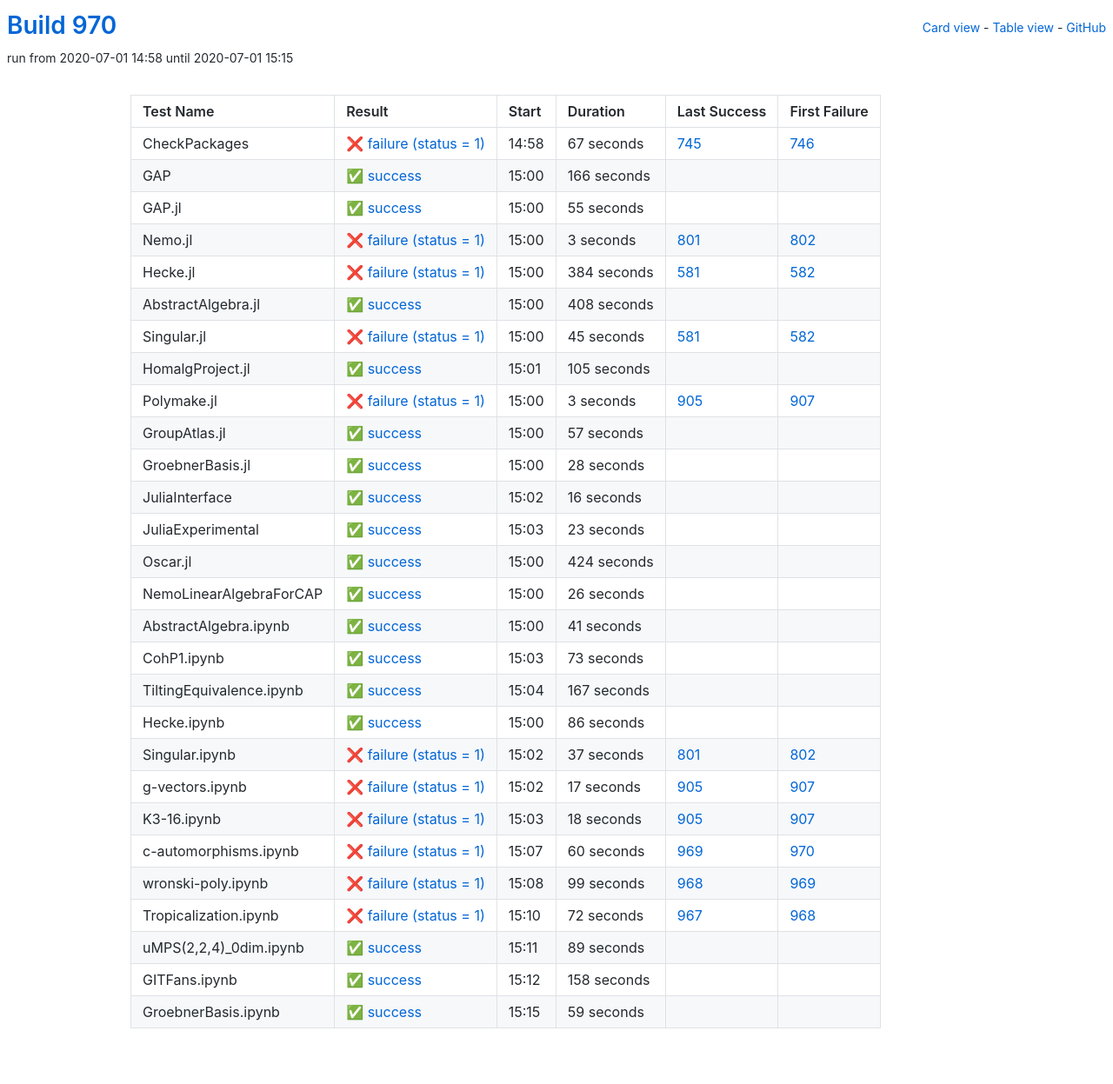
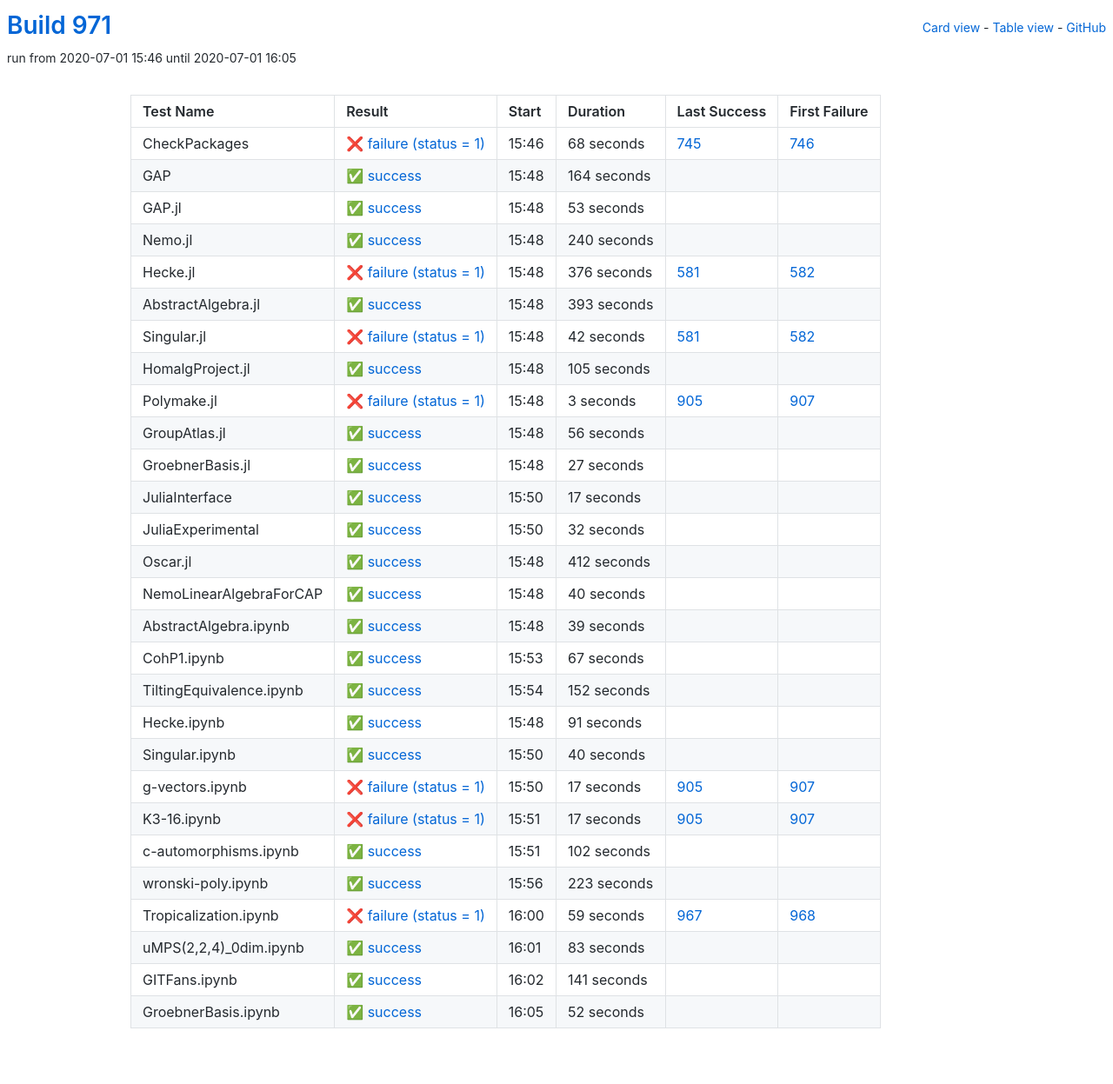
Before and after one commit to oscar-system/oscar-ci-status-1.4, a Jekyll site: the page built from table.html, in a window 1280 px wide. Shown: the whole page at 87% size. Built offline with Jekyll 4.4.1, drawn with Linux system fonts in a browser that asks for light colours.

Commit message:
Build #971

```diff
--- a/_data/ci.yml
+++ b/_data/ci.yml
@@ -1,6 +1,6 @@
 ---
-build: 970
-build_url: https://oscarci.mathematik.uni-kl.de/job/oscar-julia-1.4/970/
+build: 971
+build_url: https://oscarci.mathematik.uni-kl.de/job/oscar-julia-1.4/971/
 job: oscar-julia-1.4
 organization: oscar-system
 repo: oscar-ci-status-1.4
@@ -8,92 +8,92 @@ repourl: https://github.com/oscar-system/oscar-ci-status-1.4
 tests:
 - name: CheckPackages
   id: checkpackages
-  log: https://oscarci.mathematik.uni-kl.de/job/oscar-julia-1.4/970/artifact/logs/build-970/CheckPackages.log
-  start: 2020-07-01 14:58
+  log: https://oscarci.mathematik.uni-kl.de/job/oscar-julia-1.4/971/artifact/logs/build-971/CheckPackages.log
+  start: 2020-07-01 15:46
   success: false
   exitcode: 1
   status: failure
-  duration: 67
+  duration: 68
   last_success: 745
   last_success_url: https://oscarci.mathematik.uni-kl.de/job/oscar-julia-1.4/745/
   first_failure: 746
   first_failure_url: https://oscarci.mathematik.uni-kl.de/job/oscar-julia-1.4/746/
 - name: GAP
   id: gap
-  log: https://oscarci.mathematik.uni-kl.de/job/oscar-julia-1.4/970/artifact/logs/build-970/GAP.log
-  start: 2020-07-01 15:00
+  log: https://oscarci.mathematik.uni-kl.de/job/oscar-julia-1.4/971/artifact/logs/build-971/GAP.log
+  start: 2020-07-01 15:48
   success: true
   exitcode: 0
   status: success
-  duration: 166
+  duration: 164
   last_success: false
   last_success_url:
   first_failure: false
   first_failure_url:
 - name: GAP.jl
   id: gap-jl
-  log: https://oscarci.mathematik.uni-kl.de/job/oscar-julia-1.4/970/artifact/logs/build-970/GAP.jl.log
-  start: 2020-07-01 15:00
+  log: https://oscarci.mathematik.uni-kl.de/job/oscar-julia-1.4/971/artifact/logs/build-971/GAP.jl.log
+  start: 2020-07-01 15:48
   success: true
   exitcode: 0
   status: success
-  duration: 55
+  duration: 53
   last_success: false
   last_success_url:
   first_failure: false
   first_failure_url:
 - name: Nemo.jl
   id: nemo-jl
-  log: https://oscarci.mathematik.uni-kl.de/job/oscar-julia-1.4/970/artifact/logs/build-970/Nemo.jl.log
-  start: 2020-07-01 15:00
+  log: https://oscarci.mathematik.uni-kl.de/job/oscar-julia-1.4/971/artifact/logs/build-971/Nemo.jl.log
+  start: 2020-07-01 15:48
+  success: true
+  exitcode: 0
+  status: success
+  duration: 240
+  last_success: false
+  last_success_url:
+  first_failure: false
+  first_failure_url:
+- name: Hecke.jl
+  id: hecke-jl
+  log: https://oscarci.mathematik.uni-kl.de/job/oscar-julia-1.4/971/artifact/logs/build-971/Hecke.jl.log
+  start: 2020-07-01 15:48
   success: false
   exitcode: 1
   status: failure
-  duration: 3
-  last_success: 801
-  last_success_url: https://oscarci.mathematik.uni-kl.de/job/oscar-julia-1.4/801/
-  first_failure: 802
-  first_failure_url: https://oscarci.mathematik.uni-kl.de/job/oscar-julia-1.4/802/
-- name: Hecke.jl
-  id: hecke-jl
-  log: https://oscarci.mathematik.uni-kl.de/job/oscar-julia-1.4/970/artifact/logs/build-970/Hecke.jl.log
-  start: 2020-07-01 15:00
-  success: false
-  exitcode: 1
-  status: failure
-  duration: 384
+  duration: 376
   last_success: 581
   last_success_url: https://oscarci.mathematik.uni-kl.de/job/oscar-julia-1.4/581/
   first_failure: 582
   first_failure_url: https://oscarci.mathematik.uni-kl.de/job/oscar-julia-1.4/582/
 - name: AbstractAlgebra.jl
   id: abstractalgebra-jl
-  log: https://oscarci.mathematik.uni-kl.de/job/oscar-julia-1.4/970/artifact/logs/build-970/AbstractAlgebra.jl.log
-  start: 2020-07-01 15:00
+  log: https://oscarci.mathematik.uni-kl.de/job/oscar-julia-1.4/971/artifact/logs/build-971/AbstractAlgebra.jl.log
+  start: 2020-07-01 15:48
   success: true
   exitcode: 0
   status: success
-  duration: 408
+  duration: 393
   last_success: false
   last_success_url:
   first_failure: false
   first_failure_url:
 - name: Singular.jl
   id: singular-jl
-  log: https://oscarci.mathematik.uni-kl.de/job/oscar-julia-1.4/970/artifact/logs/build-970/Singular.jl.log
-  start: 2020-07-01 15:00
+  log: https://oscarci.mathematik.uni-kl.de/job/oscar-julia-1.4/971/artifact/logs/build-971/Singular.jl.log
+  start: 2020-07-01 15:48
   success: false
   exitcode: 1
   status: failure
-  duration: 45
+  duration: 42
   last_success: 581
   last_success_url: https://oscarci.mathematik.uni-kl.de/job/oscar-julia-1.4/581/
   first_failure: 582
   first_failure_url: https://oscarci.mathematik.uni-kl.de/job/oscar-julia-1.4/582/
 - name: HomalgProject.jl
   id: homalgproject-jl
-  log: https://oscarci.mathematik.uni-kl.de/job/oscar-julia-1.4/970/artifact/logs/build-970/HomalgProject.jl.log
-  start: 2020-07-01 15:01
+  log: https://oscarci.mathematik.uni-kl.de/job/oscar-julia-1.4/971/artifact/logs/build-971/HomalgProject.jl.log
+  start: 2020-07-01 15:48
   success: true
   exitcode: 0
   status: success
@@ -104,8 +104,8 @@ tests:
   first_failure_url:
 - name: Polymake.jl
   id: polymake-jl
-  log: https://oscarci.mathematik.uni-kl.de/job/oscar-julia-1.4/970/artifact/logs/build-970/Polymake.jl.log
-  start: 2020-07-01 15:00
+  log: https://oscarci.mathematik.uni-kl.de/job/oscar-julia-1.4/971/artifact/logs/build-971/Polymake.jl.log
+  start: 2020-07-01 15:48
   success: false
   exitcode: 1
   status: failure
@@ -116,140 +116,140 @@ tests:
   first_failure_url: https://oscarci.mathematik.uni-kl.de/job/oscar-julia-1.4/907/
 - name: GroupAtlas.jl
   id: groupatlas-jl
-  log: https://oscarci.mathematik.uni-kl.de/job/oscar-julia-1.4/970/artifact/logs/build-970/GroupAtlas.jl.log
-  start: 2020-07-01 15:00
+  log: https://oscarci.mathematik.uni-kl.de/job/oscar-julia-1.4/971/artifact/logs/build-971/GroupAtlas.jl.log
+  start: 2020-07-01 15:48
   success: true
   exitcode: 0
   status: success
-  duration: 57
+  duration: 56
   last_success: false
   last_success_url:
   first_failure: false
   first_failure_url:
 - name: GroebnerBasis.jl
   id: groebnerbasis-jl
-  log: https://oscarci.mathematik.uni-kl.de/job/oscar-julia-1.4/970/artifact/logs/build-970/GroebnerBasis.jl.log
-  start: 2020-07-01 15:00
+  log: https://oscarci.mathematik.uni-kl.de/job/oscar-julia-1.4/971/artifact/logs/build-971/GroebnerBasis.jl.log
+  start: 2020-07-01 15:48
   success: true
   exitcode: 0
   status: success
-  duration: 28
+  duration: 27
   last_success: false
   last_success_url:
   first_failure: false
   first_failure_url:
 - name: JuliaInterface
   id: juliainterface
-  log: https://oscarci.mathematik.uni-kl.de/job/oscar-julia-1.4/970/artifact/logs/build-970/JuliaInterface.log
-  start: 2020-07-01 15:02
+  log: https://oscarci.mathematik.uni-kl.de/job/oscar-julia-1.4/971/artifact/logs/build-971/JuliaInterface.log
+  start: 2020-07-01 15:50
   success: true
   exitcode: 0
   status: success
-  duration: 16
+  duration: 17
   last_success: false
   last_success_url:
   first_failure: false
   first_failure_url:
 - name: JuliaExperimental
   id: juliaexperimental
-  log: https://oscarci.mathematik.uni-kl.de/job/oscar-julia-1.4/970/artifact/logs/build-970/JuliaExperimental.log
-  start: 2020-07-01 15:03
+  log: https://oscarci.mathematik.uni-kl.de/job/oscar-julia-1.4/971/artifact/logs/build-971/JuliaExperimental.log
+  start: 2020-07-01 15:50
   success: true
   exitcode: 0
   status: success
-  duration: 23
+  duration: 32
   last_success: false
   last_success_url:
   first_failure: false
   first_failure_url:
 - name: Oscar.jl
   id: oscar-jl
-  log: https://oscarci.mathematik.uni-kl.de/job/oscar-julia-1.4/970/artifact/logs/build-970/Oscar.jl.log
-  start: 2020-07-01 15:00
+  log: https://oscarci.mathematik.uni-kl.de/job/oscar-julia-1.4/971/artifact/logs/build-971/Oscar.jl.log
+  start: 2020-07-01 15:48
   success: true
   exitcode: 0
   status: success
-  duration: 424
+  duration: 412
   last_success: false
   last_success_url:
   first_failure: false
   first_failure_url:
 - name: NemoLinearAlgebraForCAP
   id: nemolinearalgebraforcap
-  log: https://oscarci.mathematik.uni-kl.de/job/oscar-julia-1.4/970/artifact/logs/build-970/NemoLinearAlgebraForCAP.log
-  start: 2020-07-01 15:00
+  log: https://oscarci.mathematik.uni-kl.de/job/oscar-julia-1.4/971/artifact/logs/build-971/NemoLinearAlgebraForCAP.log
+  start: 2020-07-01 15:48
   success: true
   exitcode: 0
   status: success
-  duration: 26
+  duration: 40
   last_success: false
   last_success_url:
   first_failure: false
   first_failure_url:
 - name: AbstractAlgebra.ipynb
   id: abstractalgebra-ipynb
-  log: https://oscarci.mathematik.uni-kl.de/job/oscar-julia-1.4/970/artifact/logs/build-970/AbstractAlgebra.ipynb.log
-  start: 2020-07-01 15:00
+  log: https://oscarci.mathematik.uni-kl.de/job/oscar-julia-1.4/971/artifact/logs/build-971/AbstractAlgebra.ipynb.log
+  start: 2020-07-01 15:48
   success: true
   exitcode: 0
   status: success
-  duration: 41
+  duration: 39
   last_success: false
   last_success_url:
   first_failure: false
   first_failure_url:
 - name: CohP1.ipynb
   id: cohp1-ipynb
-  log: https://oscarci.mathematik.uni-kl.de/job/oscar-julia-1.4/970/artifact/logs/build-970/CohP1.ipynb.log
-  start: 2020-07-01 15:03
+  log: https://oscarci.mathematik.uni-kl.de/job/oscar-julia-1.4/971/artifact/logs/build-971/CohP1.ipynb.log
+  start: 2020-07-01 15:53
   success: true
   exitcode: 0
   status: success
-  duration: 73
+  duration: 67
   last_success: false
   last_success_url:
   first_failure: false
   first_failure_url:
 - name: TiltingEquivalence.ipynb
   id: tiltingequivalence-ipynb
-  log: https://oscarci.mathematik.uni-kl.de/job/oscar-julia-1.4/970/artifact/logs/build-970/TiltingEquivalence.ipynb.log
-  start: 2020-07-01 15:04
+  log: https://oscarci.mathematik.uni-kl.de/job/oscar-julia-1.4/971/artifact/logs/build-971/TiltingEquivalence.ipynb.log
+  start: 2020-07-01 15:54
   success: true
   exitcode: 0
   status: success
-  duration: 167
+  duration: 152
   last_success: false
   last_success_url:
   first_failure: false
   first_failure_url:
 - name: Hecke.ipynb
   id: hecke-ipynb
-  log: https://oscarci.mathematik.uni-kl.de/job/oscar-julia-1.4/970/artifact/logs/build-970/Hecke.ipynb.log
-  start: 2020-07-01 15:00
+  log: https://oscarci.mathematik.uni-kl.de/job/oscar-julia-1.4/971/artifact/logs/build-971/Hecke.ipynb.log
+  start: 2020-07-01 15:48
   success: true
   exitcode: 0
   status: success
-  duration: 86
+  duration: 91
   last_success: false
   last_success_url:
   first_failure: false
   first_failure_url:
 - name: Singular.ipynb
   id: singular-ipynb
-  log: https://oscarci.mathematik.uni-kl.de/job/oscar-julia-1.4/970/artifact/logs/build-970/Singular.ipynb.log
-  start: 2020-07-01 15:02
-  success: false
-  exitcode: 1
-  status: failure
-  duration: 37
-  last_success: 801
-  last_success_url: https://oscarci.mathematik.uni-kl.de/job/oscar-julia-1.4/801/
-  first_failure: 802
-  first_failure_url: https://oscarci.mathematik.uni-kl.de/job/oscar-julia-1.4/802/
+  log: https://oscarci.mathematik.uni-kl.de/job/oscar-julia-1.4/971/artifact/logs/build-971/Singular.ipynb.log
+  start: 2020-07-01 15:50
+  success: true
+  exitcode: 0
+  status: success
+  duration: 40
+  last_success: false
+  last_success_url:
+  first_failure: false
+  first_failure_url:
 - name: g-vectors.ipynb
   id: g-vectors-ipynb
-  log: https://oscarci.mathematik.uni-kl.de/job/oscar-julia-1.4/970/artifact/logs/build-970/g-vectors.ipynb.log
-  start: 2020-07-01 15:02
+  log: https://oscarci.mathematik.uni-kl.de/job/oscar-julia-1.4/971/artifact/logs/build-971/g-vectors.ipynb.log
+  start: 2020-07-01 15:50
   success: false
   exitcode: 1
   status: failure
@@ -260,84 +260,84 @@ tests:
   first_failure_url: https://oscarci.mathematik.uni-kl.de/job/oscar-julia-1.4/907/
 - name: K3-16.ipynb
   id: k3-16-ipynb
-  log: https://oscarci.mathematik.uni-kl.de/job/oscar-julia-1.4/970/artifact/logs/build-970/K3-16.ipynb.log
-  start: 2020-07-01 15:03
+  log: https://oscarci.mathematik.uni-kl.de/job/oscar-julia-1.4/971/artifact/logs/build-971/K3-16.ipynb.log
+  start: 2020-07-01 15:51
   success: false
   exitcode: 1
   status: failure
-  duration: 18
+  duration: 17
   last_success: 905
   last_success_url: https://oscarci.mathematik.uni-kl.de/job/oscar-julia-1.4/905/
   first_failure: 907
   first_failure_url: https://oscarci.mathematik.uni-kl.de/job/oscar-julia-1.4/907/
 - name: c-automorphisms.ipynb
   id: c-automorphisms-ipynb
-  log: https://oscarci.mathematik.uni-kl.de/job/oscar-julia-1.4/970/artifact/logs/build-970/c-automorphisms.ipynb.log
-  start: 2020-07-01 15:07
+  log: https://oscarci.mathematik.uni-kl.de/job/oscar-julia-1.4/971/artifact/logs/build-971/c-automorphisms.ipynb.log
+  start: 2020-07-01 15:51
+  success: true
+  exitcode: 0
+  status: success
+  duration: 102
+  last_success: false
+  last_success_url:
+  first_failure: false
+  first_failure_url:
+- name: wronski-poly.ipynb
+  id: wronski-poly-ipynb
+  log: https://oscarci.mathematik.uni-kl.de/job/oscar-julia-1.4/971/artifact/logs/build-971/wronski-poly.ipynb.log
+  start: 2020-07-01 15:56
+  success: true
+  exitcode: 0
+  status: success
+  duration: 223
+  last_success: false
+  last_success_url:
+  first_failure: false
+  first_failure_url:
+- name: Tropicalization.ipynb
+  id: tropicalization-ipynb
+  log: https://oscarci.mathematik.uni-kl.de/job/oscar-julia-1.4/971/artifact/logs/build-971/Tropicalization.ipynb.log
+  start: 2020-07-01 16:00
   success: false
   exitcode: 1
   status: failure
-  duration: 60
-  last_success: 969
-  last_success_url: https://oscarci.mathematik.uni-kl.de/job/oscar-julia-1.4/969/
-  first_failure: 970
-  first_failure_url: https://oscarci.mathematik.uni-kl.de/job/oscar-julia-1.4/970/
-- name: wronski-poly.ipynb
-  id: wronski-poly-ipynb
-  log: https://oscarci.mathematik.uni-kl.de/job/oscar-julia-1.4/970/artifact/logs/build-970/wronski-poly.ipynb.log
-  start: 2020-07-01 15:08
-  success: false
-  exitcode: 1
-  status: failure
-  duration: 99
-  last_success: 968
-  last_success_url: https://oscarci.mathematik.uni-kl.de/job/oscar-julia-1.4/968/
-  first_failure: 969
-  first_failure_url: https://oscarci.mathematik.uni-kl.de/job/oscar-julia-1.4/969/
-- name: Tropicalization.ipynb
-  id: tropicalization-ipynb
-  log: https://oscarci.mathematik.uni-kl.de/job/oscar-julia-1.4/970/artifact/logs/build-970/Tropicalization.ipynb.log
-  start: 2020-07-01 15:10
-  success: false
-  exitcode: 1
-  status: failure
-  duration: 72
+  duration: 59
   last_success: 967
   last_success_url: https://oscarci.mathematik.uni-kl.de/job/oscar-julia-1.4/967/
   first_failure: 968
   first_failure_url: https://oscarci.mathematik.uni-kl.de/job/oscar-julia-1.4/968/
 - name: uMPS(2,2,4)_0dim.ipynb
   id: umps-2-2-4-0dim-ipynb
-  log: https://oscarci.mathematik.uni-kl.de/job/oscar-julia-1.4/970/artifact/logs/build-970/uMPS-2-2-4-_0dim.ipynb.log
-  start: 2020-07-01 15:11
+  log: https://oscarci.mathematik.uni-kl.de/job/oscar-julia-1.4/971/artifact/logs/build-971/uMPS-2-2-4-_0dim.ipynb.log
+  start: 2020-07-01 16:01
   success: true
   exitcode: 0
   status: success
-  duration: 89
+  duration: 83
   last_success: false
   last_success_url:
   first_failure: false
   first_failure_url:
 - name: GITFans.ipynb
   id: gitfans-ipynb
-  log: https://oscarci.mathematik.uni-kl.de/job/oscar-julia-1.4/970/artifact/logs/build-970/GITFans.ipynb.log
-  start: 2020-07-01 15:12
+  log: https://oscarci.mathematik.uni-kl.de/job/oscar-julia-1.4/971/artifact/logs/build-971/GITFans.ipynb.log
+  start: 2020-07-01 16:02
   success: true
   exitcode: 0
   status: success
-  duration: 158
+  duration: 141
   last_success: false
   last_success_url:
   first_failure: false
   first_failure_url:
 - name: GroebnerBasis.ipynb
   id: groebnerbasis-ipynb
-  log: https://oscarci.mathematik.uni-kl.de/job/oscar-julia-1.4/970/artifact/logs/build-970/GroebnerBasis.ipynb.log
-  start: 2020-07-01 15:15
+  log: https://oscarci.mathematik.uni-kl.de/job/oscar-julia-1.4/971/artifact/logs/build-971/GroebnerBasis.ipynb.log
+  start: 2020-07-01 16:05
   success: true
   exitcode: 0
   status: success
-  duration: 59
+  duration: 52
   last_success: false
   last_success_url:
   first_failure: false
```
Also changed, not shown: README.md.
